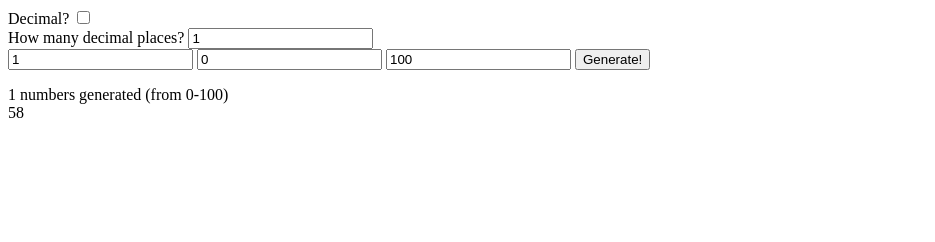
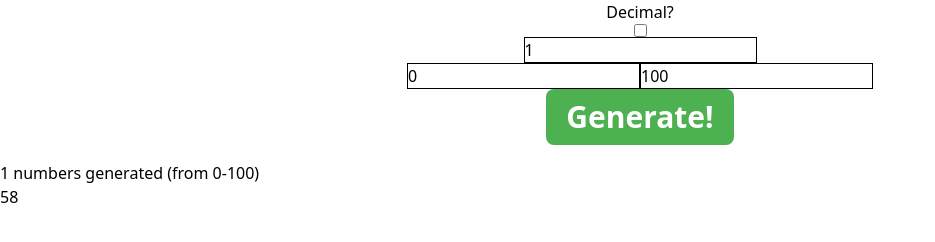
Before and after one commit to GuilhermeFigueira/random-number-generator, a plain HTML site: page index.html in a window 1280 px wide. Shown: the whole page, without its empty margins (0-935 px from the left). Drawn offline with nearby package versions, Linux system fonts and the light colour scheme.

Commit message:
adiciona tailwind e começo do css

```diff
--- a/index.html
+++ b/index.html
@@ -3,24 +3,44 @@
 		<meta charset="UTF-8" />
 		<meta name="viewport" content="width=device-width, initial-scale=1.0" />
 		<title>Random Number Generator</title>
+		<link rel="stylesheet" href="style.css" />
+		<script src="https://cdn.tailwindcss.com"></script>
 	</head>
-	<body>
+	<body class="flex flex-col">
 		<form action="" id="randomNumberForm">
 			<label for="decimalToggle">Decimal?</label>
 			<input type="checkbox" name="decimalToggle" id="decimalToggle" />
-			<div id="decimalPlacesDiv">
+			<div id="decimalPlacesDiv" class="hidden-div">
 				<label for="decimalPlaces">How many decimal places?</label>
 				<input type="number" id="decimalPlaces" value="1" max="360" />
 			</div>
+			<div class="flex flex-col items-center w-full">
 				<input
 					type="number"
 					id="numbersToGenerate"
 					value="1"
 					max="100000"
 				/>
-			<input type="number" id="minmNumber" value="0" max="1000000" />
-			<input type="number" id="maxNumber" value="100" max="1000000" />
-			<button>Generate!</button>
+				<div class="flex flex-row">
+					<input
+						type="number"
+						id="minmNumber"
+						value="0"
+						max="1000000"
+					/>
+					<input
+						type="number"
+						id="maxNumber"
+						value="100"
+						max="1000000"
+					/>
+				</div>
+			</div>
+			<button
+				class="p-[10px_20px] font-bold text-3xl bg-[hsl(122,39%,50%)] text-white rounded-lg"
+			>
+				Generate!
+			</button>
 		</form>
 		<div id="generatedResultTitle"></div>
 		<div id="generatedResult"></div>
--- a/style.css
+++ b/style.css
@@ -0,0 +1,12 @@
+.hidden-div {
+	display: none;
+}
+
+#randomNumberForm {
+	display: flex;
+	flex-direction: column;
+	align-items: center;
+}
+input {
+	border: 1px solid black;
+}
```
Lines whose indentation alone changed are shown as unchanged.
